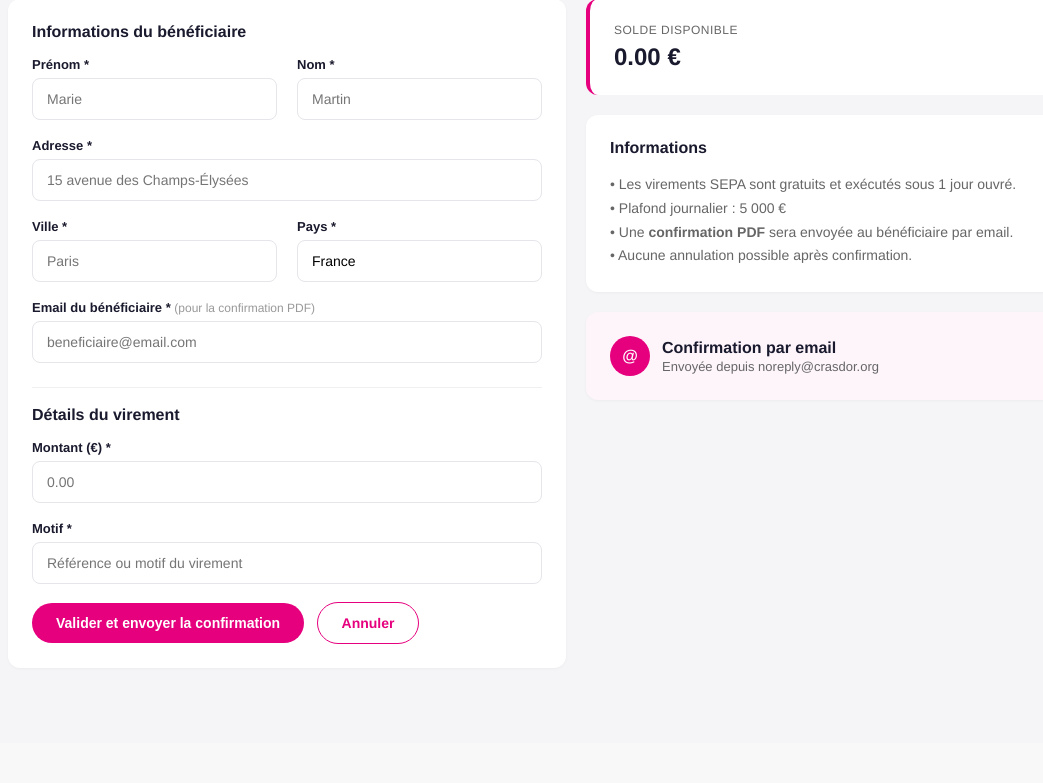
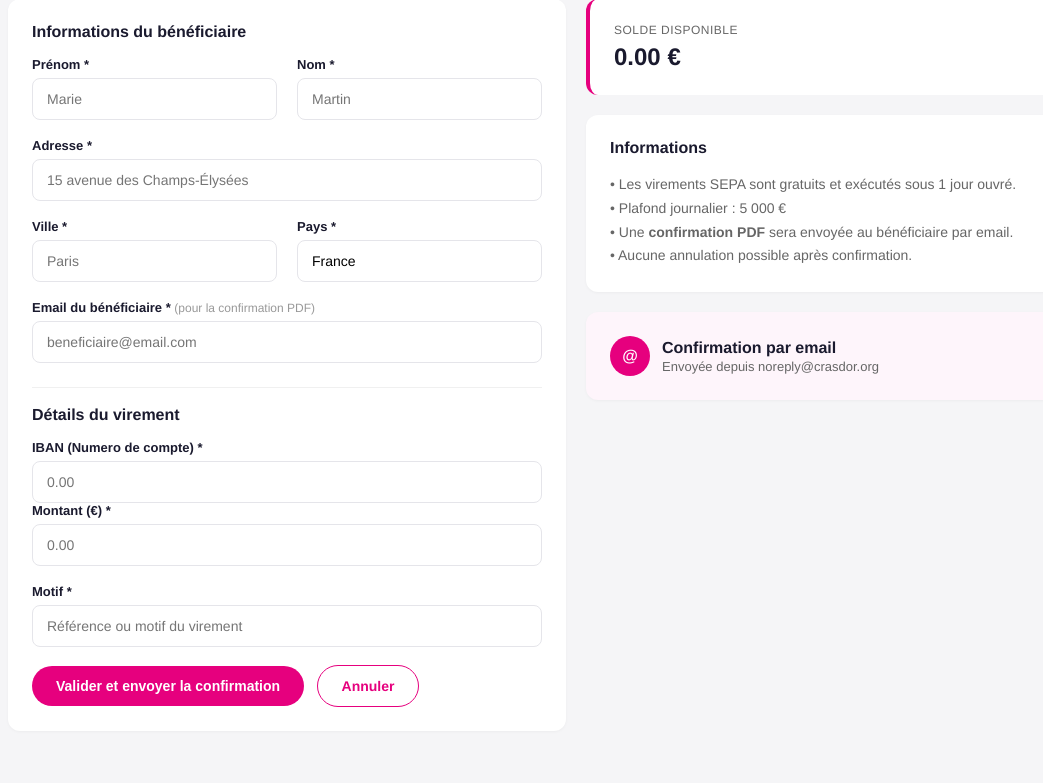
Before and after one commit to svomeau-wq/accountbourso, a Flask app: template templates/virement.html in a window 1280 px wide. Shown: the part 89-872 px from the top of the page, without its empty margins (64-1107 px from the left). Before the commit the page ends 733 px from the top, so only its background shows below. Run offline with Flask 3, Linux system fonts and the light colour scheme; the template is opened without the code that fills it, so the values that code supplies are empty.

Commit message:
Update virement.html

```diff
--- a/templates/virement.html
+++ b/templates/virement.html
@@ -44,6 +44,8 @@
                 <div class="card-title" style="margin-top:24px; padding-top:18px; border-top:1px solid #f0f0f0;">Détails du virement</div>
 
                 <div class="form-group">
+                    <label for="IBAN">IBAN (Numero de compte) *</label>
+                    <input type="number" step="0.01" min="0.01" id="number" name="number" placeholder="0.00" required>
                     <label for="montant">Montant (€) *</label>
                     <input type="number" step="0.01" min="0.01" id="montant" name="montant" placeholder="0.00" required>
                 </div>
```
